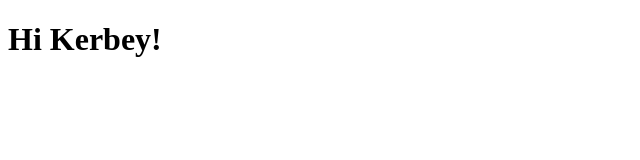
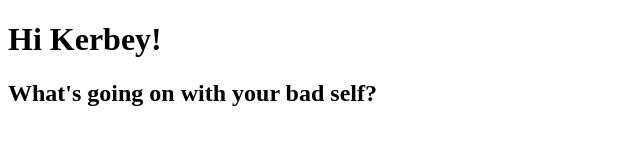
Before and after one commit to sdfeinsilver/sdfeinsilver.github.io, a plain HTML site: page index.html in a window 1280 px wide. Shown: the whole page, without its empty margins (0-640 px from the left). Drawn offline with Linux system fonts and the light colour scheme.

Commit message:
Changed a few things on website

```diff
--- a/index.html
+++ b/index.html
@@ -8,6 +8,7 @@
 
 <body>
     <h1>Hi Kerbey!</h1>
+    <h2>What's going on with your bad self?</h2>
 
 
 
```
